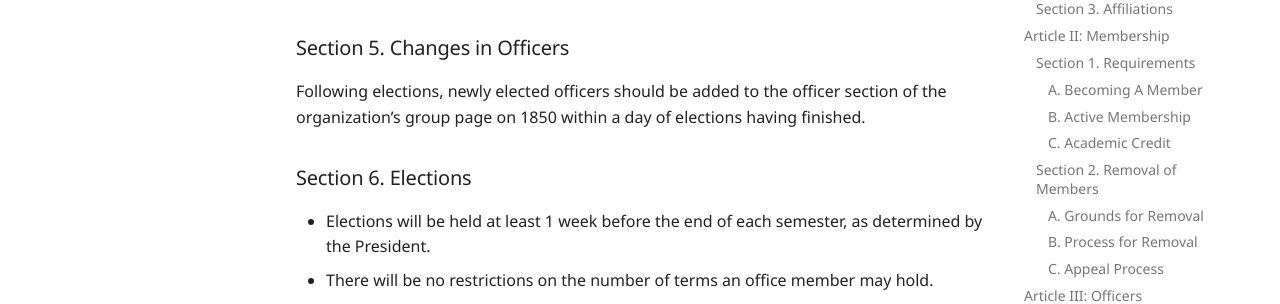
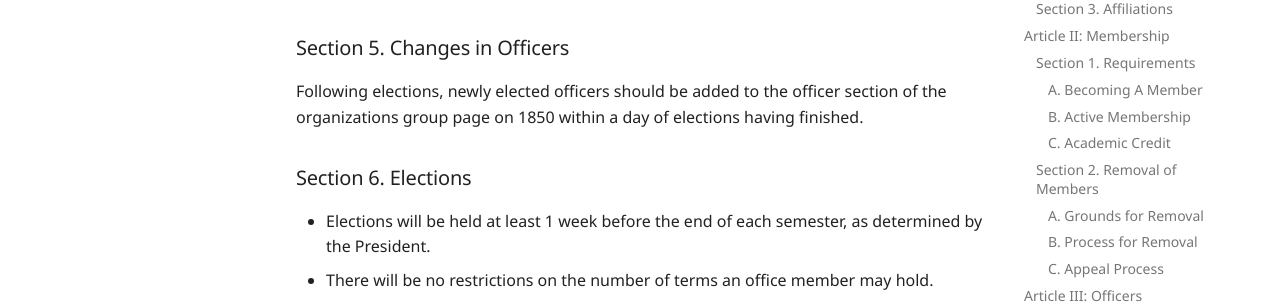
Before and after one commit to UD-Game-Development-Club/docs, an MkDocs documentation site: the page built from docs/constitution.md, in a window 1280 px wide and 900 px high, scrolled down 3675 px. Shown: the part 180-484 px from the top of the window. Built offline with MkDocs 1.6.1 and Material for MkDocs 9.7.7, drawn with Linux system fonts in a browser that asks for light colours; comment, search, counter and statistics services are not loaded; the version menu is left out; some of the changed text lies outside the part shown.

Commit message:
remove characters that do not transfer into pdf generation well

```diff
--- a/docs/constitution.md
+++ b/docs/constitution.md
@@ -47,7 +47,7 @@
 Grounds for removal of members may include:
 
 1. Violation of University Policy and/or Student Code of Conduct.
-2. Violation of organization’s standards and/or expectations.
+2. Violation of organizations standards and/or expectations.
 
 #### B. Process for Removal
 
@@ -109,7 +109,7 @@
 
 ### Section 5. Changes in Officers
 
-Following elections, newly elected officers should be added to the officer section of the organization’s group page on 1850 within a day of elections having finished.
+Following elections, newly elected officers should be added to the officer section of the organizations group page on 1850 within a day of elections having finished.
 
 ### Section 6. Elections
 
```
